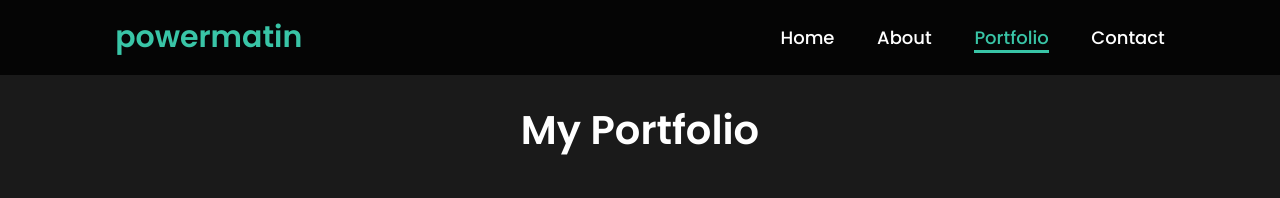
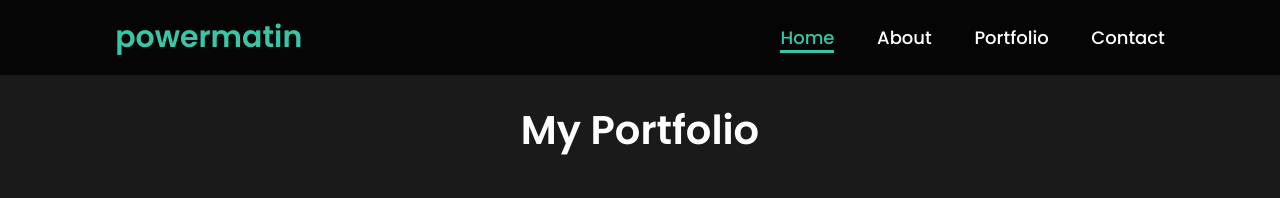
Before and after one commit to power0matin/personal_website, a website: page src/pages/portfolio.html in a window 1280 px wide. Shown: the top 198 px of the page. Drawn offline with Linux system fonts and the light colour scheme; files whose address does not match are found by name.

Commit message:
Updates website navigation links
Updates the website navigation links to use absolute paths instead of relative paths for better consistency and to avoid broken links when accessing different pages from different directories.

```diff
--- a/src/pages/portfolio.html
+++ b/src/pages/portfolio.html
@@ -11,17 +11,16 @@
     <title>Portfolio Website | Portfolio</title>
 </head>
 
-<body>
-    <header>
-        <a href="./index.html" class="logo">powermatin</a>
-        <div class="menu-toggle"><i class="fas fa-bars"></i></div>
-        <nav>
-            <a href="./index.html">Home</a>
-            <a href="./about.html">About</a>
-            <a href="./portfolio.html" class="active">Portfolio</a>
-            <a href="./contact.html">Contact</a>
-        </nav>
-    </header>
+<header>
+    <a href="/personal_website/index.html" class="logo">powermatin</a>
+    <div class="menu-toggle"><i class="fas fa-bars"></i></div>
+    <nav>
+        <a href="/personal_website/index.html" class="active">Home</a>
+        <a href="/personal_website/src/pages/about.html">About</a>
+        <a href="/personal_website/src/pages/portfolio.html">Portfolio</a>
+        <a href="/personal_website/src/pages/contact.html">Contact</a>
+    </nav>
+</header>
 
     <section class="portfolio">
         <h2>My Portfolio</h2>
```
Also changed, not shown: index.html (+6 -5 lines), src/pages/about.html (+1 -1 lines).
